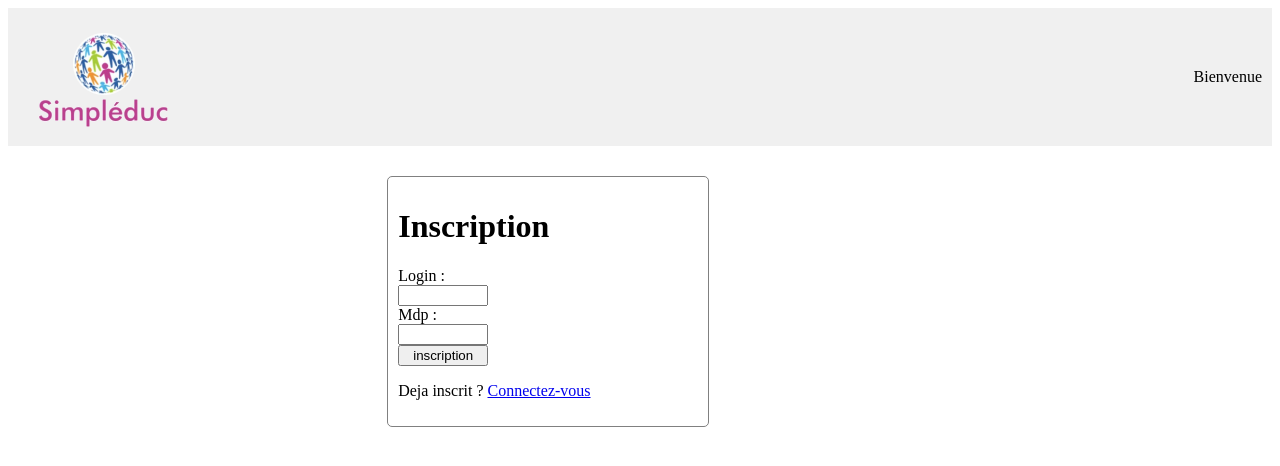
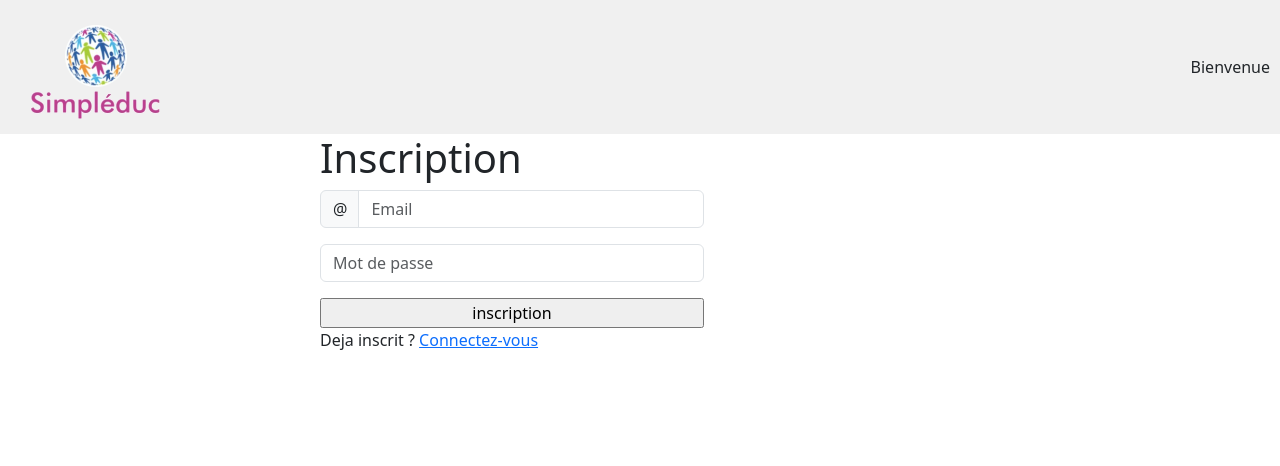
Before and after one commit to Toni59400/Simpleduc, a PHP site: page /index.php in a window 1280 px wide; the page is wider, and only the part inside the window is pictured. Shown: the top 466 px of that part. Run offline with PHP 8.4, Linux system fonts and the light colour scheme; some libraries are stand-ins or nearby versions.

Commit message:
botstrap

```diff
--- a/config/config.php
+++ b/config/config.php
@@ -1,6 +1,6 @@
 <?php
     $config['server'] = 'localhost';
-    $config['login'] = 'login8031';
-    $config['password'] = 'ncasQGBMuHHZvXl';
+    $config['login'] = 'login8016';
+    $config['password'] = 'edxWdNJOREfcqSj';
     $config['dbname'] = 'simpleduc';
 ?>
--- a/inc/layout.php
+++ b/inc/layout.php
@@ -8,3 +8,4 @@
         <meta charset="UTF-8"/>
         <meta name="viewport" content="width=device-width, initial-scale=1.0"/>
         <link rel="stylesheet" href="./style.css"/>
+        <link href="https://cdn.jsdelivr.net/npm/bootstrap@5.3.0-alpha1/dist/css/bootstrap.min.css" rel="stylesheet" integrity="sha384-GLhlTQ8iRABdZLl6O3oVMWSktQOp6b7In1Zl3/Jr59b6EGGoI1aFkw7cmDA6j6gD" crossorigin="anonymous">
--- a/index.php
+++ b/index.php
@@ -45,7 +45,7 @@ include('./inc/layout.php');
                         </head>
                         <body>
                             <p>Veuillez confirmez votre compte en cliquant sur ce lien. </p>
-                            <a href="http://s4-8031.nuage-peda.fr/Simpleduc/verif.php?code='.$code.'&cli='.$email2.'">Cliquez ici !</a>
+                            <a href="http://s4-8016.nuage-peda.fr/Simpleduc/verif.php?code='.$code.'&cli='.$email2.'">Cliquez ici !</a>
                     </html>
                     ';
             $email->envoyerMailer($email2, 'Verification Compte', $message, '');
@@ -97,19 +97,22 @@ if (isset($_GET['connexion'])){
         <title>Connexion</title>
     </head>
     <body>
-        <div class="container_all">
-            <div class="flex_center">
+
+        <div class="center">
             <h1>Connexion</h1>
             <form method="post" class="inscription">
-                        <label for="mail">Login :</label>
-                        <input type="mail" name="email_connexion">
-                        <label for="password">Mdp :</label>
-                        <input type="password" name="mdp_connexion">
-                        <input type="submit" name="connexion" value="Connexion">
+            <div class="input-group mb-3">
+                <span class="input-group-text" id="basic-addon1">@</span><div class="email_status"></div>
+                <input type="text" class="form-control" placeholder="Email" aria-label="Username" aria-describedby="basic-addon1" name="email_connexion">
+            </div>
+
+            <div class="input-group mb-3">
+                <input type="text" class="form-control" placeholder="Mot de passe" aria-label="Recipient's username" aria-describedby="basic-addon2" name="mdp_connexion">
+            </div>
+            <input type="submit" name="connexion" value="Connexion" id="button_inscrip">
         </form>
         <a href="pass_lost.php">Mot de passe oublié ?</a>
-                <p>Vous n'etes pas inscrit ? <a href="index.php">Inscrivez-vous</a></p>
-            </div>
+        <p>Vous n'etes pas inscrit ? <a href="index.php?incription=1">Inscrivez-vous</a></p>
     </div>
 
 <?php
@@ -119,14 +122,17 @@ include("./inc/layout_bottom.php");
         <title>Inscription</title>
     </head>
     <body>
-
-        <div class="flex_center">
+        <div class="center">
             <h1>Inscription</h1>
             <form method="post" class="inscription">
-                    <label for="mail">Login : <div class="email_status"></div> <p id="email_status"></p></label>
-                    <input type="mail" name="email" id="inscrip_email">
-                    <label for="password">Mdp :</label>
-                    <input type="password" name="mdp" id ="inscrip_mdp">
+            <div class="input-group mb-3">
+                <span class="input-group-text" id="basic-addon1">@</span><div class="email_status"></div>
+                <input type="text" class="form-control" placeholder="Email" aria-label="Username" aria-describedby="basic-addon1" name="email" id="inscrip_email">
+            </div>
+
+            <div class="input-group mb-3">
+                <input type="text" class="form-control" placeholder="Mot de passe" aria-label="Recipient's username" aria-describedby="basic-addon2" name="mdp" id ="inscrip_mdp">
+            </div>
             <input type="submit" name="inscription" value="inscription" id="button_inscrip">
         </form>
         <p>Deja inscrit ? <a href="index.php?connexion=1">Connectez-vous</a></p>
@@ -138,5 +144,6 @@ include("./inc/layout_bottom.php");
 }
 ?>
     <script src="guillaume.js"></script>
+    <script src="toni.js"></script>
     </body>
 </html>
--- a/toni.js
+++ b/toni.js
@@ -0,0 +1,7 @@
+var email_input = document.getElementById("inscrip_email").addEventListener("input", verifEmail);
+
+function verifEmail(){
+    var value = document.getElementById("inscrip_email");
+    value = value.value;
+    console.log(value);
+}
```
Lines whose indentation alone changed are shown as unchanged.
